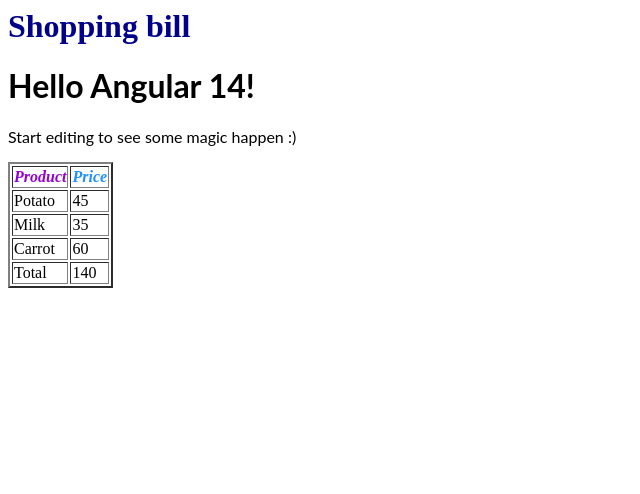
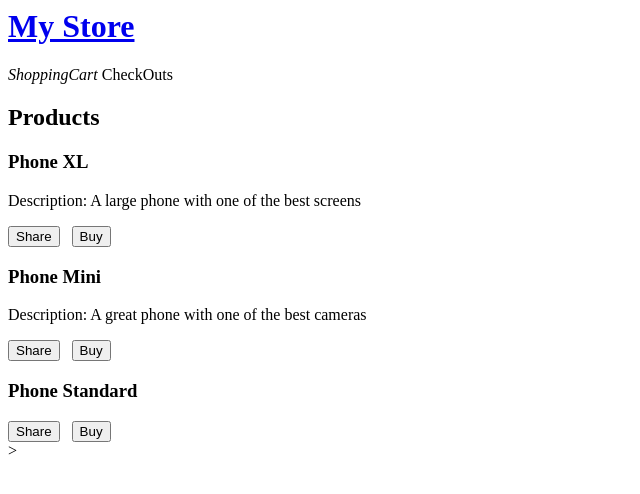
Before and after one commit to GH10PAVITHRA/angular-ivy-ygjcah, an Angular app: page / in a window 1280 px wide. Shown: the top 494 px of the page, without its empty margins (0-640 px from the left). Built offline with nearby package versions, Linux system fonts and the light colour scheme.

Commit message:
3 files modified, 7 added

```diff
--- a/src/app/app.component.html
+++ b/src/app/app.component.html
@@ -1,4 +1,4 @@
-<hello name="{{ name }}"></hello>
-<p>
-  Start editing to see some magic happen :)
-</p>
+<app-top-bar></app-top-bar>
+<div class = "container">
+<router-outlet></router-outlet>>
+</div>
--- /dev/null
+++ b/src/app/product-list/product-list.component.html
@@ -0,0 +1,17 @@
+<h2>Products</h2>
+
+<div *ngFor="let product of products">
+  <h3>
+    <!-- property binding -->
+    <a [title]="product.name + ' details'">
+      <!-- string interpolation (data binding) -->
+      {{ product.name }}
+    </a>
+  </h3>
+  <!-- structural directive -->
+  <p *ngIf="product.description">Description: {{ product.description }}</p>
+  <!-- event binding -->
+  <button type="button" (click)="share()">Share</button>
+  &nbsp;
+  <button type="button" (click)="buy()">Buy</button>
+</div>
--- /dev/null
+++ b/src/app/product-list/product-list.component.ts
@@ -0,0 +1,22 @@
+import { Component, OnInit } from '@angular/core';
+import { ProductFromFile } from '../../productFile';
+
+@Component({
+  selector: 'app-product-list',
+  templateUrl: './product-list.component.html',
+  styleUrls: ['./product-list.component.css']
+})
+export class ProductListComponent implements OnInit {
+products = ProductFromFile;
+  constructor() { }
+  share() {
+    window.alert('The product has been shared!');
+  }
+
+  buy() {
+    alert('The product has been added to cart.!');
+  }
+  ngOnInit() {
+  }
+
+}
--- /dev/null
+++ b/src/app/top-bar/top-bar.component.html
@@ -0,0 +1,6 @@
+<a [routerLink] = "['/']">
+  <h1>My Store</h1>
+</a>
+  <a class=" button fancy- button"><i class="material icons">ShoppingCart</i>
+    CheckOuts
+  </a>
--- /dev/null
+++ b/src/app/top-bar/top-bar.component.ts
@@ -0,0 +1,15 @@
+import { Component, OnInit } from '@angular/core';
+
+@Component({
+  selector: 'app-top-bar',
+  templateUrl: './top-bar.component.html',
+  styleUrls: ['./top-bar.component.css']
+})
+export class TopBarComponent implements OnInit {
+
+  constructor() { }
+
+  ngOnInit() {
+  }
+
+}
--- a/src/index.html
+++ b/src/index.html
@@ -1,62 +1,4 @@
-
-<html>
-<head>
-<h1 style= "color: darkblue;">
-    Shopping bill
-</h1>
-</head>
-<body>
-<my-app>loading</my-app>
-<table border = "2",style="border-top-color: darkred;">
-    <thead style="font-style: italic;">
-        <tr>
-            <th style="color: darkviolet;">
-                Product
-            </th>
-            <th style="color: dodgerblue;">
-                Price
-            </th>
-        </tr>
-    </thead>
-    <tbody>
-        <tr>
-            <td>
-                Potato
-            </td>
-            <td>
-                45
-            </td>
-        </tr>
-        <tr>
-            <td>
-                Milk
-            </td>
-            <td>
-                35
-            </td>
-        </tr>
-        <tr>
-            <td>
-                Carrot
-            </td>
-            <td>
-                60
-            </td>
-        </tr>
-    </tbody>
-    <tfoot>
-        <tr>
-            <td>
-                Total
-            </td>
-            <td>
-                140
-            </td>
-        </tr>
-    </tfoot>
-</table>
 
 
 
-</body>
-</html>
+<my-app>loading</my-app>
--- /dev/null
+++ b/src/productFile.ts
@@ -0,0 +1,26 @@
+export interface Product{
+  id : number;
+  name: String;
+  price : number;
+  description: String;
+}
+export const ProductFromFile =[
+  {
+    id: 1,
+    name: 'Phone XL',
+    price: 799,
+    description: 'A large phone with one of the best screens'
+  },
+  {
+    id: 2,
+    name: 'Phone Mini',
+    price: 699,
+    description: 'A great phone with one of the best cameras'
+  },
+  {
+    id: 3,
+    name: 'Phone Standard',
+    price: 299,
+    description: ''
+  }
+];
```
Also changed, not shown: src/app/app.module.ts (+11 -2 lines), src/app/product-list/product-list.component.css (added), src/app/top-bar/top-bar.component.css (added).
